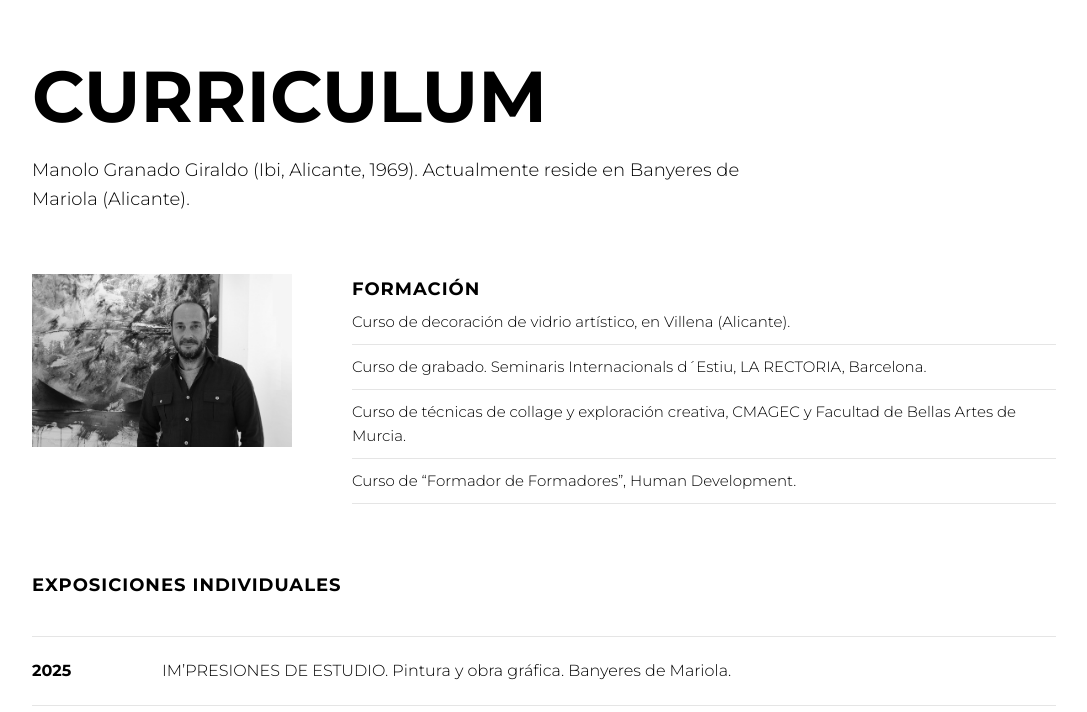
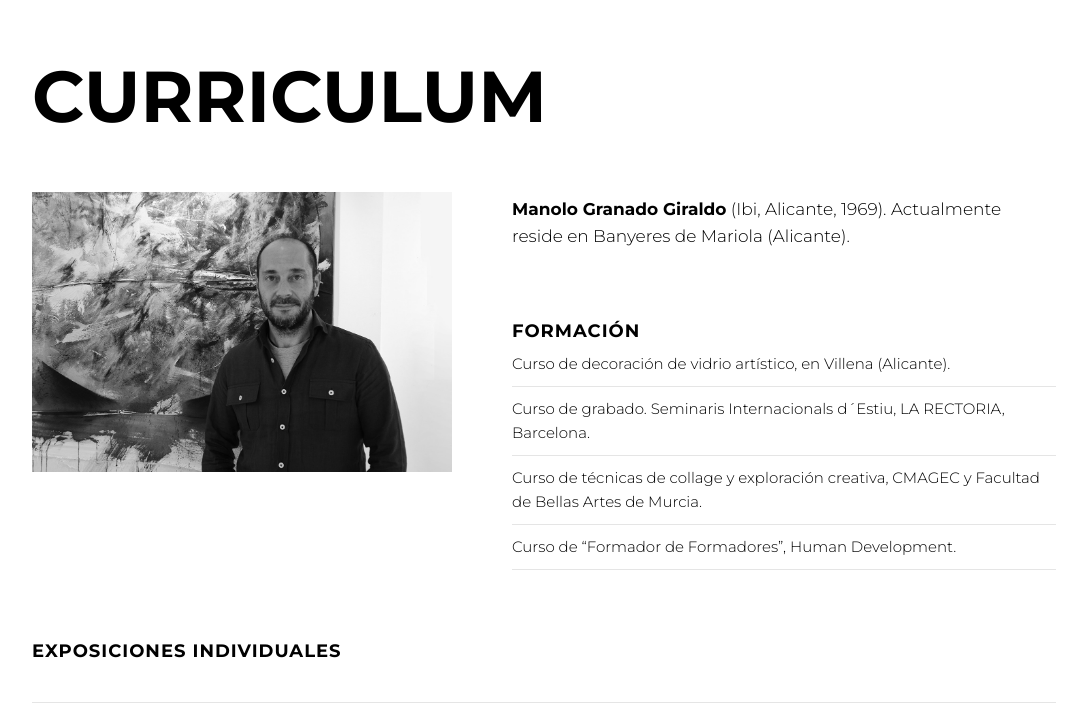
Before and after one commit to Pijo69/grafico, a PHP site: page /curriculum.html in a window 1280 px wide. Shown: the part 92-804 px from the top of the page, without its empty margins (96-1183 px from the left). Run offline with PHP 8.4, Linux system fonts and the light colour scheme.

Commit message:
Rework Curriculum intro layout: bigger portrait below the title
Move the portrait below the page title, enlarge it, and place the
bio (name in bold) and Formacion to its right instead of stacking
the lede above the photo row.

Co-Authored-By: Claude Sonnet 5 <noreply@anthropic.com>
Claude-Session: https://claude.ai/code/session_01XYyowz46mNQNHAwCGEKQtW

```diff
--- a/css/style.css
+++ b/css/style.css
@@ -532,7 +532,7 @@ a { color: inherit; text-decoration: none; }
 }
 
 .cv-intro .cv-portrait {
-  flex: 0 0 260px;
+  flex: 0 0 420px;
 }
 
 .cv-intro .cv-portrait img {
@@ -543,6 +543,13 @@ a { color: inherit; text-decoration: none; }
 .cv-intro .cv-formation {
   flex: 1;
   padding-top: 4px;
+}
+
+.cv-intro .cv-bio {
+  font-weight: 300;
+  font-size: 17px;
+  line-height: 1.6;
+  margin: 0 0 40px;
 }
 
 .cv-intro .cv-formation ul {
@@ -738,7 +745,7 @@ a { color: inherit; text-decoration: none; }
 
   .grabado-feature { flex-direction: column; gap: 30px; }
   .cv-intro { flex-direction: column; gap: 30px; }
-  .cv-intro .cv-portrait { flex: none; width: 200px; }
+  .cv-intro .cv-portrait { flex: none; width: 260px; }
   .grabado-feature .gf-image { flex: none; width: 100%; }
 
   .site-footer {
--- a/curriculum.html
+++ b/curriculum.html
@@ -36,7 +36,6 @@
 
   <div class="page-title-wrap">
     <h1 class="page-title" data-i18n="curriculum.title">Curriculum</h1>
-    <p class="lede" data-i18n="curriculum.lede">Manolo Granado Giraldo (Ibi, Alicante, 1969). Actualmente reside en Banyeres de Mariola (Alicante).</p>
   </div>
 
   <div class="content-section">
@@ -45,7 +44,8 @@
         <img src="assets/images/retrato.jpg" alt="Manolo Granado" />
       </div>
       <div class="cv-formation">
-        <h3 class="cv-group-title" style="margin-top:0;" data-i18n="curriculum.group.formation">Formación</h3>
+        <p class="cv-bio"><span class="montserrat-bold">Manolo Granado Giraldo</span> <span data-i18n="curriculum.bio.rest">(Ibi, Alicante, 1969). Actualmente reside en Banyeres de Mariola (Alicante).</span></p>
+        <h3 class="cv-group-title" data-i18n="curriculum.group.formation">Formación</h3>
         <ul>
           <li>Curso de decoración de vidrio artístico, en Villena (Alicante).</li>
           <li>Curso de grabado. Seminaris Internacionals d´Estiu, LA RECTORIA, Barcelona.</li>
--- a/js/i18n.js
+++ b/js/i18n.js
@@ -25,7 +25,7 @@ const I18N = {
     'grabado.p3': 'Actualmente trabaja con talleres de estampación en Madrid y Lisboa, y sus grabados forman parte de colecciones privadas en España, Portugal y Francia.',
 
     'curriculum.title': 'Curriculum',
-    'curriculum.lede': 'Manolo Granado Giraldo (Ibi, Alicante, 1969). Actualmente reside en Banyeres de Mariola (Alicante).',
+    'curriculum.bio.rest': '(Ibi, Alicante, 1969). Actualmente reside en Banyeres de Mariola (Alicante).',
     'curriculum.group.formation': 'Formación',
     'curriculum.group.exhibitions': 'Exposiciones individuales',
     'curriculum.group.group': 'Exposiciones colectivas',
@@ -75,7 +75,7 @@ const I18N = {
     'grabado.p3': 'He currently works with print studios in Madrid and Lisbon, and his prints belong to private collections in Spain, Portugal and France.',
 
     'curriculum.title': 'CV',
-    'curriculum.lede': 'Manolo Granado Giraldo (Ibi, Alicante, 1969). He currently lives in Banyeres de Mariola (Alicante).',
+    'curriculum.bio.rest': '(Ibi, Alicante, 1969). He currently lives in Banyeres de Mariola (Alicante).',
     'curriculum.group.formation': 'Education',
     'curriculum.group.exhibitions': 'Solo exhibitions',
     'curriculum.group.group': 'Group exhibitions',
```
